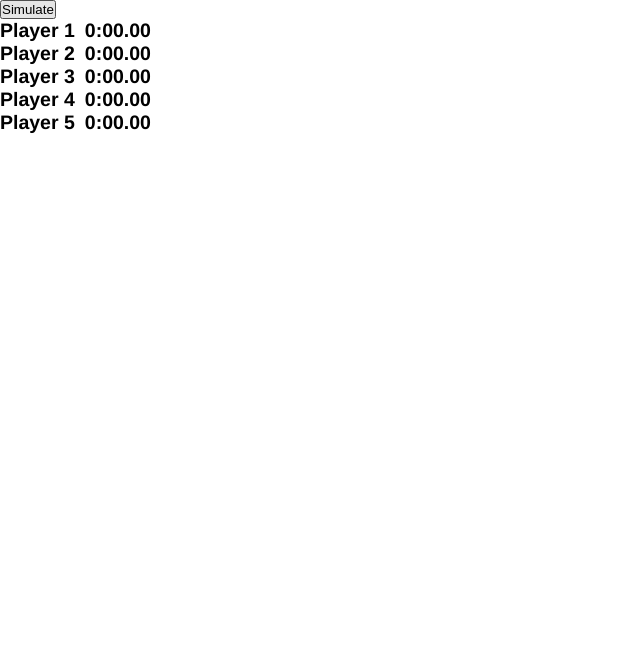
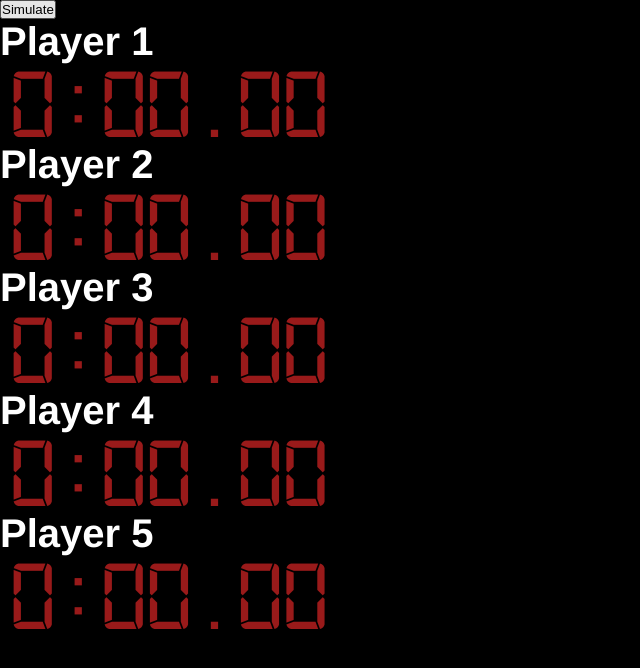
Before and after one commit to trunklebob/cube-timer, a website: page public/index.html in a window 1280 px wide. Shown: the whole page, without its empty margins (0-640 px from the left). Drawn offline with nearby package versions, Linux system fonts and the light colour scheme; no server answers.

Commit message:
Add style changes

```diff
--- a/index.html
+++ b/public/index.html
@@ -2,12 +2,8 @@
 <html>
     <head>
         <meta http-equiv="content-type" content="text/html; charset=utf-8" />
+        <link rel="stylesheet" href="style.css">
         <title>Battle Timer</title>
-        <style>
-            * { margin: 0; padding: 0; box-sizing: border-box; }
-            body { font: 13px Helvetica, Arial; }
-            .time { margin: 0px 0px 0px 10px;}
-        </style>
     </head>
     <body>
         <button id="btnSimulate">Simulate</button>
--- /dev/null
+++ b/public/style.css
@@ -0,0 +1,32 @@
+* {
+    margin: 0;
+    padding: 0;
+    box-sizing: border-box;
+}
+body {
+    font: 13px Helvetica, Arial;
+    color: white;
+    background-color: black;
+}
+.time {
+    margin: 0px 0px 0px 10px;
+    font-family: 'Digital7';
+    font-size: 100px;
+    color: rgb(153, 26, 26);
+    font-weight: 400;
+}
+
+label {
+    display: block;
+    font-size: 40px;
+}
+
+@font-face {
+    font-family: Digital7;
+    src: url('./digital-7.mono.ttf') format('truetype');
+  }
+
+@font-face {
+    font-family: DSEG7;
+    src: url('./DSEG7Classic-Regular.woff') format('woff');
+}
```
Also changed, not shown: index.js (+4 -8 lines), .eslintrc.json, public/DSEG7Classic-Regular.woff (added), public/digital-7.mono.ttf (added).
